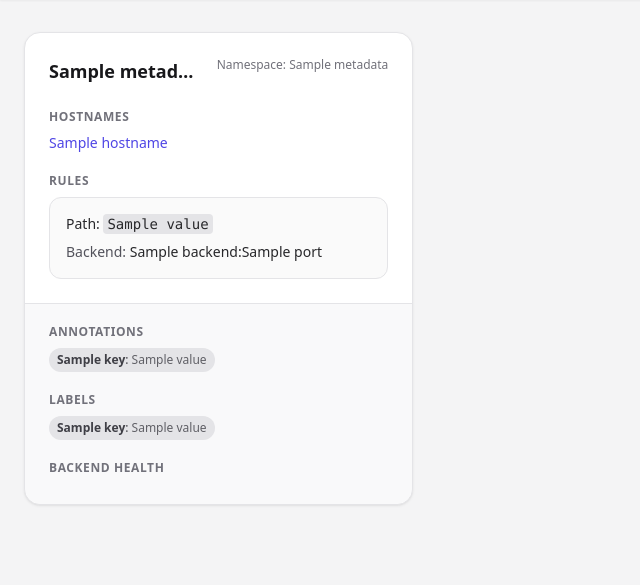
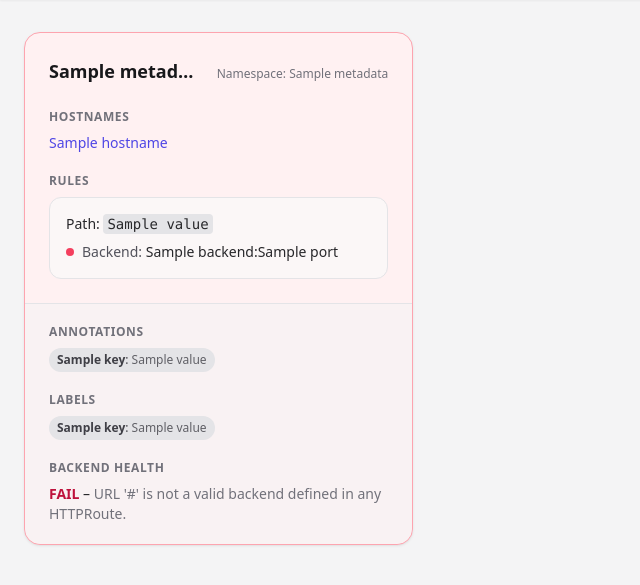
Before and after one commit to simonfelding/httproute-viewer, a FastAPI app: template templates/index.html in a window 1280 px wide. Shown: the part 77-662 px from the top of the page, without its empty margins (0-640 px from the left). Run offline with FastAPI, Linux system fonts and the light colour scheme; the template is opened without the code that fills it: most values are stand-ins (such as "Sample title", 1, 10 or a date in 2020); some libraries are stand-ins or nearby versions.

Commit message:
try this improvement

```diff
--- a/templates/index.html
+++ b/templates/index.html
@@ -48,7 +48,7 @@
                  data-status="{{ 'failing' if has_failed_condition else 'neutral' }}">
                 <!-- Card Header -->
                 <div class="p-6">
-                    <div class="flex justify-between items-start">
+                    <div class="flex justify-between items-baseline">
                         <h2 class="text-lg font-semibold text-zinc-900 truncate" title="{{ route.metadata.name }}">{{ route.metadata.name }}</h2>
                         <span class="text-xs text-zinc-500 ml-4 flex-shrink-0 text-right">
                            Namespace: {{ route.metadata.namespace }}
@@ -63,10 +63,21 @@
 
                 <!-- Card Body -->
                 <div class="px-6 pb-6 flex-grow space-y-5">
-                    <!-- === NEW: Special Owner Info Box === -->
+                    <div>
+                        <h3 class="text-xs font-bold uppercase tracking-wider text-zinc-500 mb-2">Hostnames</h3>
+                        <ul class="space-y-1">
+                            {% for hostname in route.spec.hostnames %}
+                            <li class="flex items-center">
+                                <a href="http://{{ hostname }}" target="_blank" class="text-sm font-medium text-indigo-600 hover:text-indigo-800 hover:underline">{{ hostname }}</a>
+                            </li>
+                            {% endfor %}
+                        </ul>
+                    </div>
+
                     {% if (route.metadata.annotations and 'owner/contact' in route.metadata.annotations) or (route.metadata.annotations and 'owner/link' in route.metadata.annotations) %}
                     <div>
-                        <div class="p-3 border border-zinc-200 rounded-xl bg-zinc-50 space-y-2">
+                        <h3 class="text-xs font-bold uppercase tracking-wider text-zinc-500 mb-2">Owner Info</h3>
+                        <div class="p-3 border border-zinc-200 rounded-xl bg-zinc-50/70 space-y-2">
                             {% if 'owner/contact' in route.metadata.annotations %}
                             <a href="mailto:{{ route.metadata.annotations['owner/contact'] }}" class="flex items-center text-sm text-indigo-600 hover:underline group">
                                 <svg class="w-4 h-4 mr-2 text-zinc-400 group-hover:text-indigo-600" fill="none" stroke="currentColor" viewBox="0 0 24 24"><path stroke-linecap="round" stroke-linejoin="round" stroke-width="2" d="M3 8l7.89 5.26a2 2 0 002.22 0L21 8M5 19h14a2 2 0 002-2V7a2 2 0 00-2-2H5a2 2 0 00-2 2v10a2 2 0 002 2z"></path></svg>
@@ -84,26 +95,16 @@
                     {% endif %}
 
                     <div>
-                        <h3 class="text-xs font-bold uppercase tracking-wider text-zinc-500 mb-2">Hostnames</h3>
-                        <ul class="space-y-1">
-                            {% for hostname in route.spec.hostnames %}
-                            <li class="flex items-center">
-                                <a href="http://{{ hostname }}" target="_blank" class="text-sm font-medium text-indigo-600 hover:text-indigo-800 hover:underline">{{ hostname }}</a>
-                            </li>
-                            {% endfor %}
-                        </ul>
-                    </div>
-                    <div>
                         <h3 class="text-xs font-bold uppercase tracking-wider text-zinc-500 mb-2">Rules</h3>
                         <div class="space-y-2">
                         {% for rule in route.spec.rules %}
-                            <div class="p-4 border border-zinc-200 rounded-xl bg-zinc-50">
+                            <div class="p-4 border border-zinc-200 rounded-xl bg-zinc-50/70">
                                 {% for match in rule.get('matches', []) %}
                                     <p class="text-sm font-medium text-zinc-800">Path: <code class="bg-zinc-200 px-1 py-0.5 rounded">{{ match.path.value }}</code></p>
                                 {% endfor %}
                                 {% for backend in rule.backendRefs %}
                                 <div class="flex items-center mt-2">
-                                    <span class="status-indicator h-2 w-2 rounded-full mr-2 flex-shrink-0"></span>
+                                    <span class="status-indicator h-2 w-2 rounded-full mr-2 flex-shrink-0" data-url="{{ backend.internal_url }}"></span>
                                     <p class="truncate text-sm text-zinc-600">
                                         Backend: <span class="font-medium text-zinc-800">{{ backend.name }}:{{ backend.port }}</span>
                                     </p>
@@ -115,14 +116,13 @@
                     </div>
                 </div>
 
-                <!-- Card Footer with metadata -->
                 <div class="bg-zinc-100/50 rounded-b-2xl px-6 py-5 mt-auto border-t border-zinc-200 space-y-5">
                     {% set other_annotations = route.metadata.annotations | rejectattr('key', 'in', ['kubernetes.io/description', 'owner/contact', 'owner/link']) | list %}
                     {% if other_annotations %}
                     <div>
                         <h3 class="text-xs font-bold uppercase tracking-wider text-zinc-500 mb-2">Annotations</h3>
                         <div class="flex flex-wrap gap-1.5">
-                            {% for key, value in route.metadata.annotations.items() if key not in ['kubernetes.io/description', 'owner/contact', 'owner/link'] %}
+                            {% for key, value in other_annotations %}
                             <div class="bg-zinc-200 text-zinc-700 text-xs font-medium px-2 py-1 rounded-full">
                                 <span class="font-semibold">{{ key }}</span>:
                                 {% if value.startswith('http') %}
```
